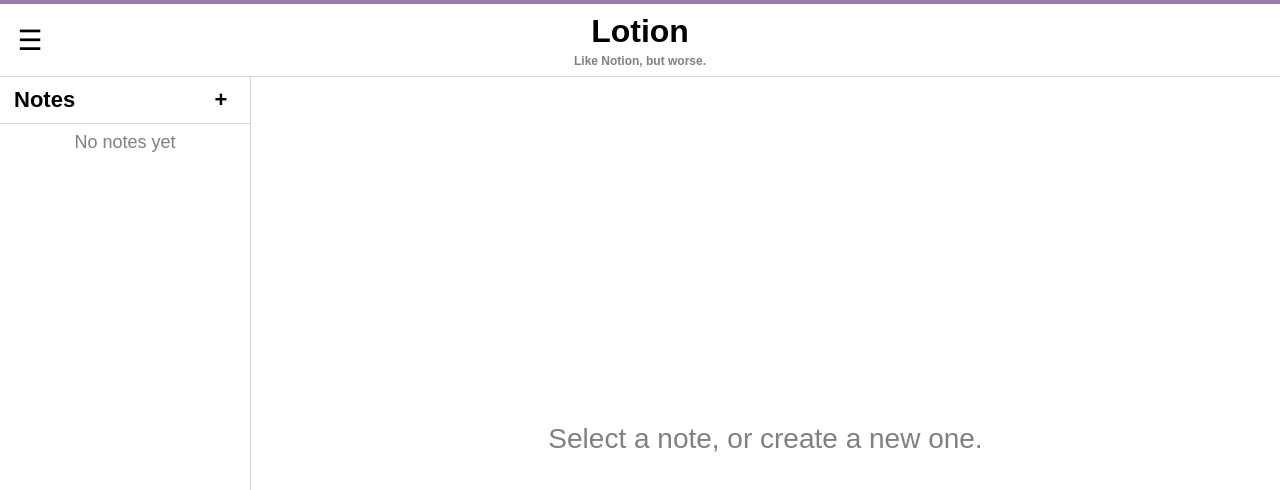
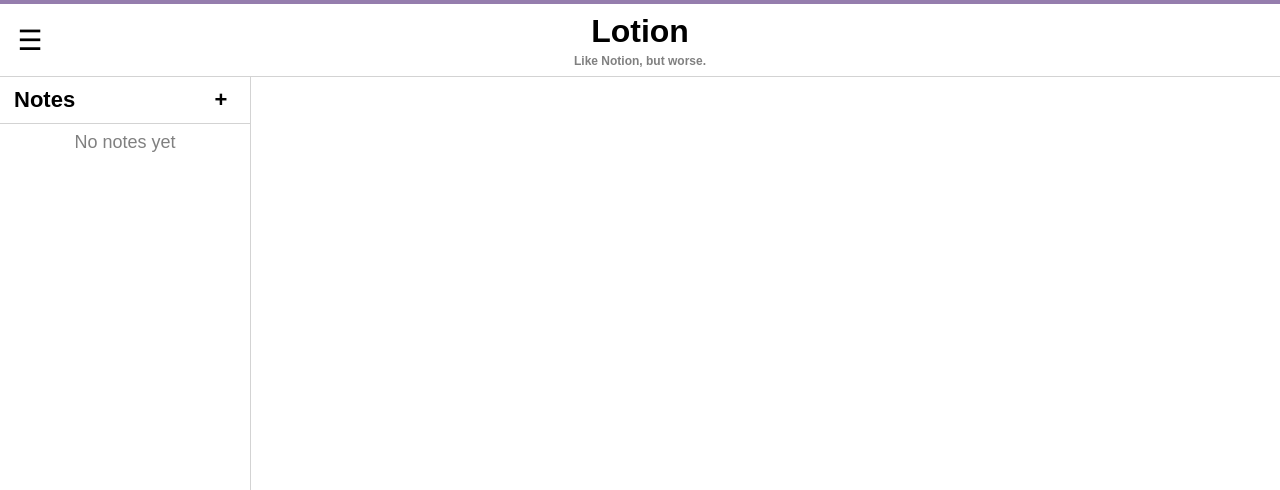
Before and after one commit to Fraserwill03/Lotion, a React (Create React App) app: page / in a window 1280 px wide. Shown: the top 490 px of the page. Built offline with nearby package versions, Linux system fonts and the light colour scheme.

Commit message:
testing with removing Routes

```diff
--- a/src/App.js
+++ b/src/App.js
@@ -1,26 +1,22 @@
-import { BrowserRouter, Routes, Route} from "react-router-dom";
+import { BrowserRouter, Route, useRoutes } from "react-router-dom";
 import Layout from "./components/Layout";
 import View from "./components/View";
 import Editor from "./components/Editor";
 
 
 function App() {
-  // const Base = () => useRoutes([
-  //   { path: '/', element: <Layout /> },
-  //   { path: '/notes', element: <Layout /> },
-  // ]);
+  const Base = () => useRoutes([
+    { path: '/', element: <Layout /> },
+    { path: '/notes', element: <Layout /> },
+  ]);
 
   return (
   <BrowserRouter>
-      <Routes>
-        <Route path='/' element={<Layout />}>
-        {/* <Base > */}
+        <Base >
           <Route path='/' element={<div className='empty-content'>Select a note, or create a new one.</div>}></Route>
           <Route path='/:index' element={<View/>}></Route>
           <Route path='/:index/edit' element={<Editor />}></Route>
-        {/* </Base> */}
-        </Route>
-      </Routes>
+        </Base>
     </BrowserRouter>
   );
 }
```
